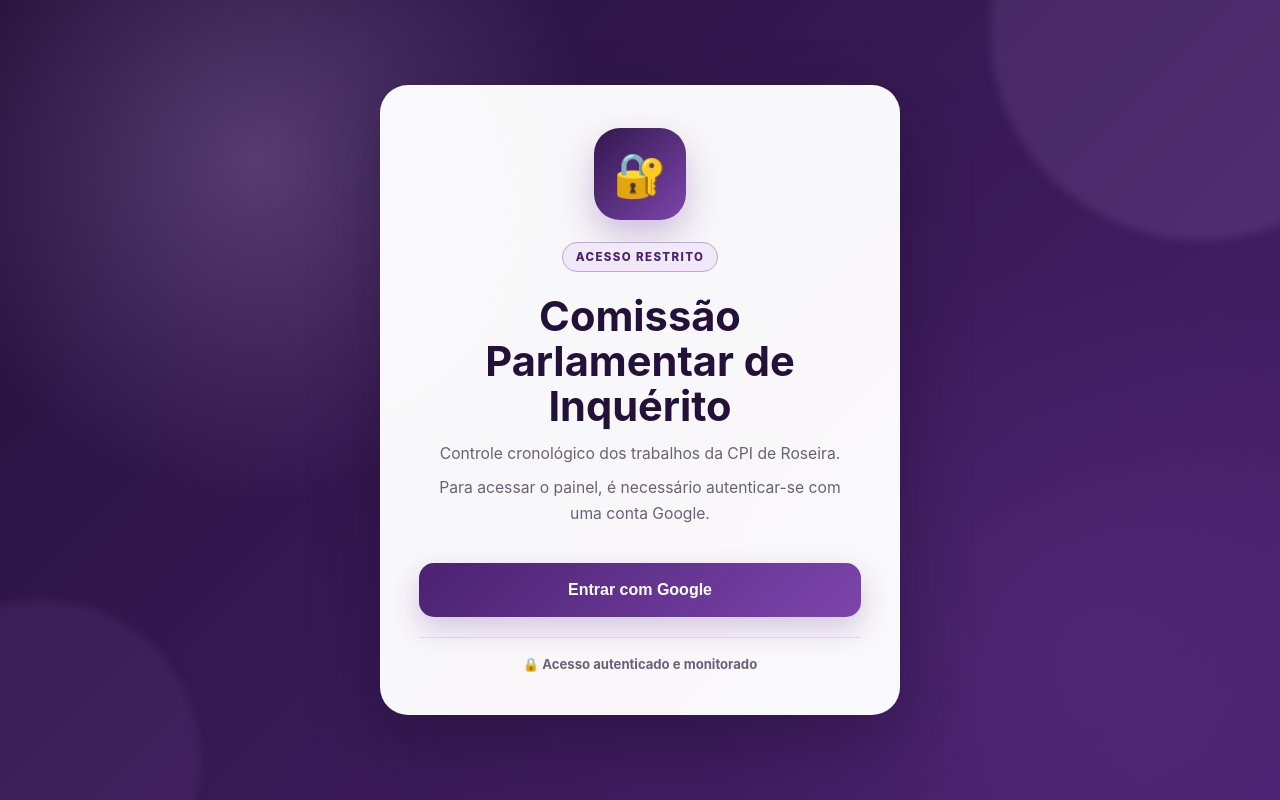
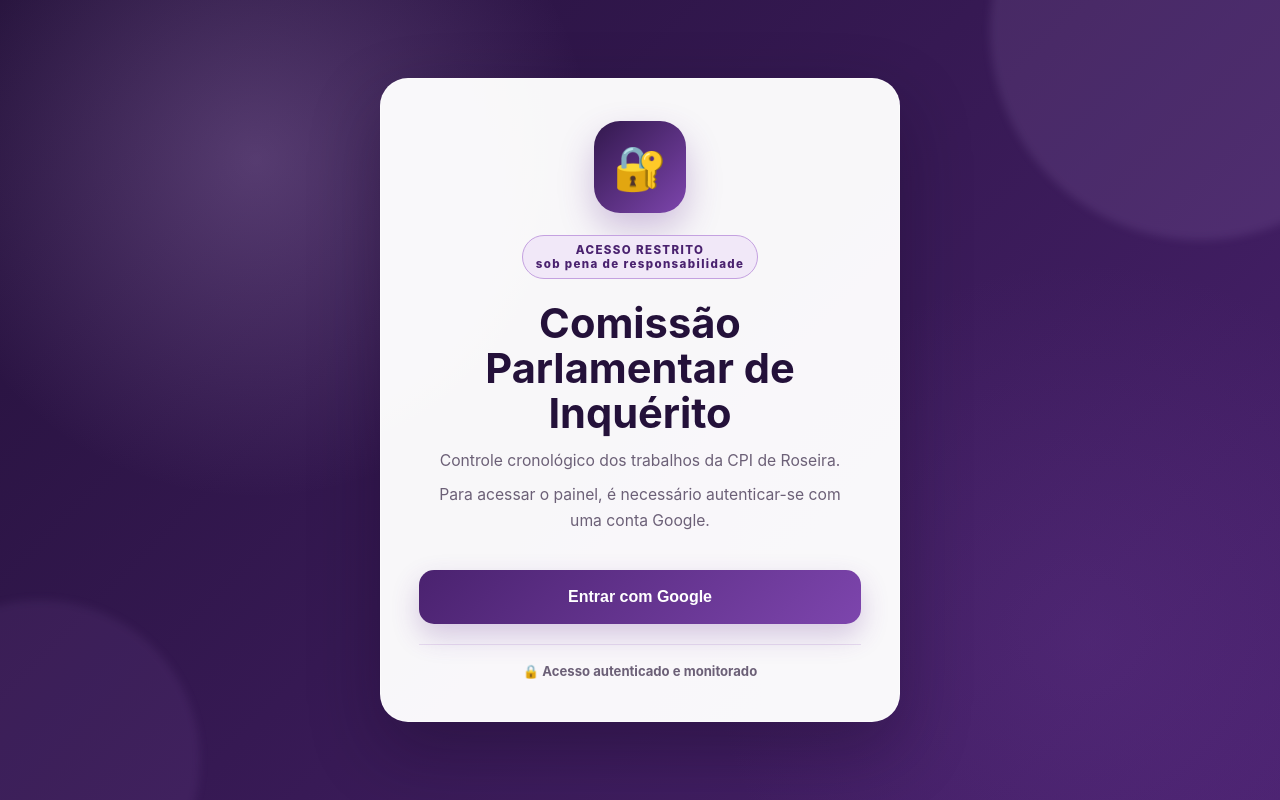
Before and after one commit to Brener-Castro-de-Paiva/CPI, a plain HTML site: page index.html in a window 1280 px wide. Drawn offline with Linux system fonts and the light colour scheme; no server answers.

Commit message:
Update index.html
up

```diff
--- a/index.html
+++ b/index.html
@@ -38,7 +38,8 @@
       </div>
 
       <span class="selo">
-        ACESSO RESTRITO
+        ACESSO RESTRITO <br>
+        sob pena de responsabilidade
       </span>
 
       <h1>
```
